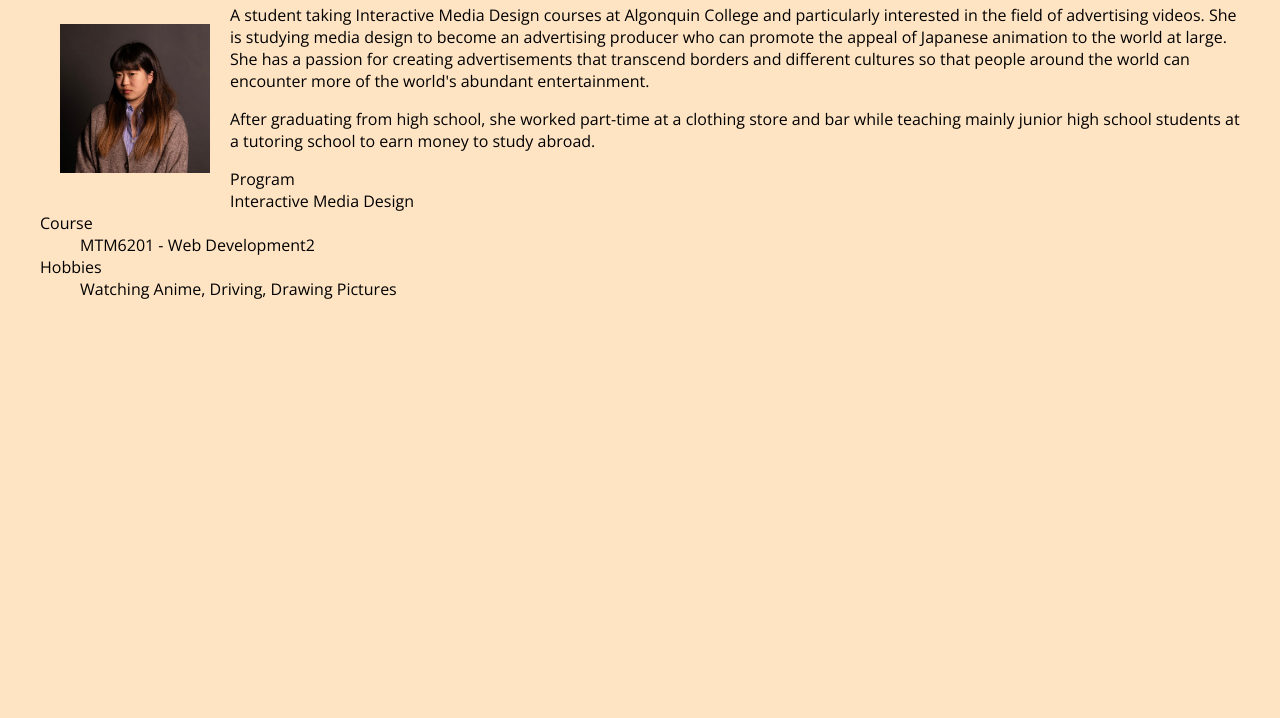
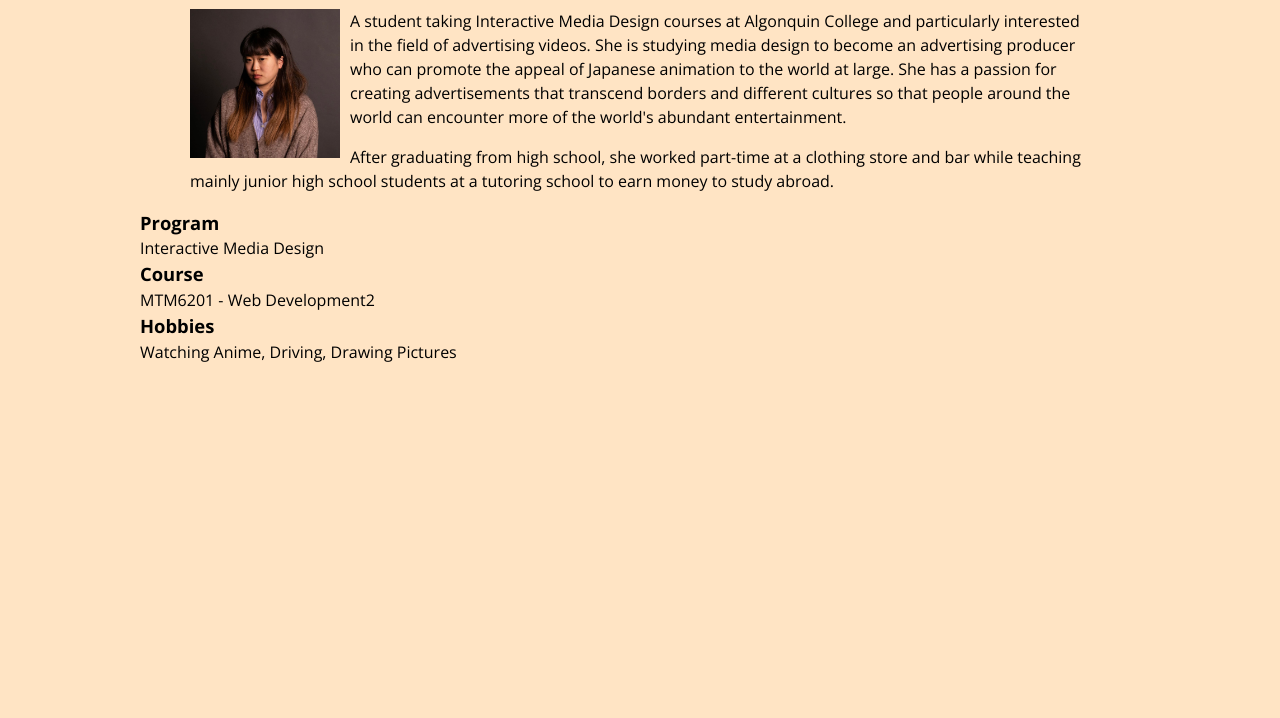
Before and after one commit to tamu0003/mtm6201-week1, a plain HTML site: page index.html in a window 1280 px wide. Shown: the part 82-800 px from the top of the page. Drawn offline with nearby package versions, Linux system fonts and the light colour scheme.

Commit message:
adds lists styles

```diff
--- a/css/main.css
+++ b/css/main.css
@@ -1,18 +1,28 @@
 body{
     background-color: bisque;
     font-family: 'Open Sans', sans-serif;
+    line-height: 1.5;
 }
 
 .wrapper{
-    width: 1200px;
+    width: 1000px;
     margin: 0 auto;
 }
 
 .bio{
     margin: 0 auto;
+    width: 900px;
 }
 img{
     max-width: 150px;
     float: left;
-    margin: 20px;
+    margin-right: 10px;
 }
+.lists dl dt {
+    font-weight: bold;
+    font-size: 1.15rem;
+}
+
+.lists dl dd{
+    margin-left: 0;
+}
--- a/index.html
+++ b/index.html
@@ -8,6 +8,11 @@
     <link rel="preconnect" href="https://fonts.googleapis.com">
     <link rel="preconnect" href="https://fonts.gstatic.com" crossorigin>
     <link href="https://fonts.googleapis.com/css2?family=Open+Sans&display=swap" rel="stylesheet">
+
+    <link rel="preconnect" href="https://fonts.googleapis.com">
+    <link rel="preconnect" href="https://fonts.gstatic.com" crossorigin>
+    <link href="https://fonts.googleapis.com/css2?family=Open+Sans:wght@700&display=swap" rel="stylesheet">
+
     <link href="css/main.css" rel="stylesheet">
     <title>Haru Tamura</title>
 </head>
@@ -20,7 +25,6 @@
             <div class="bio">
                 <img src="image/myimage.jpg" alt="my image">
                 <p>A student taking Interactive Media Design courses at Algonquin College and particularly interested in the field of advertising videos. She is studying media design to become an advertising producer who can promote the appeal of Japanese animation to the world at large. She has a passion for creating advertisements that transcend borders and different cultures so that people around the world can encounter more of the world's abundant entertainment.</p>
-
                 <p>After graduating from high school, she worked part-time at a clothing store and bar while teaching mainly junior high school students at a tutoring school to earn money to study abroad.
                 </p>
             </div>
@@ -35,7 +39,6 @@
                     <dt>Hobbies</dt>
                     <dd>Watching Anime, Driving, Drawing Pictures</dd>
                 </dl>
-
             </div>
         </main>
     </div>
```
